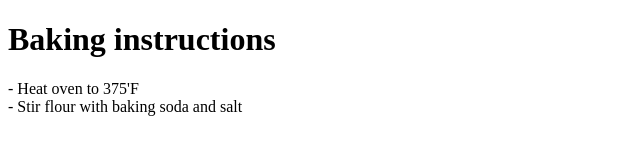
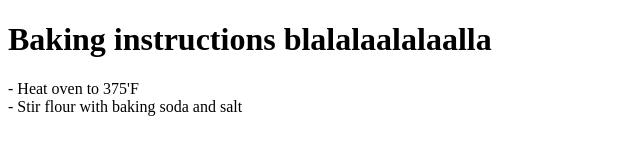
Before and after one commit to lamnhh187612/learnGit, a plain HTML site: page secret recipe.html in a window 1280 px wide. Shown: the whole page, without its empty margins (0-640 px from the left). Drawn offline with Linux system fonts and the light colour scheme.

Commit message:
Update secret recipe.html

```diff
--- a/secret recipe.html
+++ b/secret recipe.html
@@ -2,7 +2,7 @@
 <html>
 <body>
 
-<h1>Baking instructions</h1>
+<h1>Baking instructions blalalaalalaalla</h1>
 <p>- Heat oven to 375'F<br>
 - Stir flour with baking soda and salt</p>
 </body>
```
